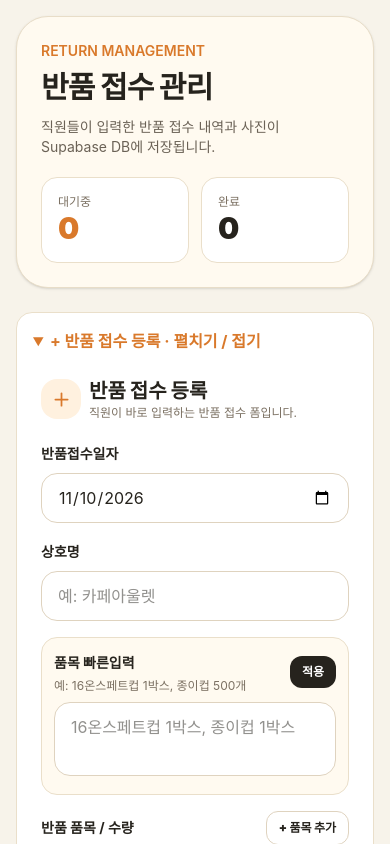
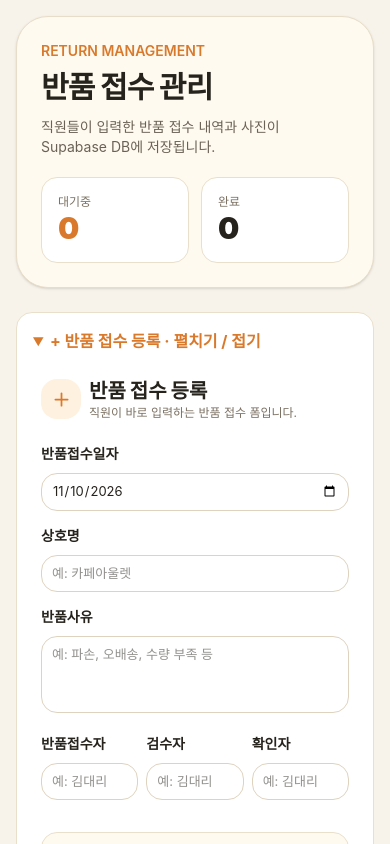
Before and after one commit to smqudgus/return-management, a React (Vite) app: page / in a window 390 px wide. Both pictures are taken after a click on the heading "+ 반품 접수 등록 · 펼치기 / 접기". Shown: the top 844 px of the page. Built offline with nearby package versions, Linux system fonts and the light colour scheme; no server answers; the database is empty.

Commit message:
Use full-width responsive columns for compact return registration form

```diff
--- a/src/App.jsx
+++ b/src/App.jsx
@@ -681,6 +681,14 @@ export default function ReturnManagementApp() {
   return (
     <main className="min-h-screen w-full bg-[#f7f3ea] text-[#26231d] p-4 md:p-8 overflow-x-hidden">
       <style>{`
+        .registration-grid { display: grid; grid-template-columns: minmax(0,1fr); gap: 20px; align-items: start; }
+        .registration-form input:not([type="file"]), .registration-form select { min-width: 0; padding: 8px 10px; font-size: 13px; }
+        .registration-form textarea { padding: 8px 10px; font-size: 13px; }
+        .registration-form label.block { margin-bottom: 12px; }
+        .registration-form label.cursor-pointer { min-height: 110px; }
+        .registration-form .space-y-3 { max-height: 280px; overflow-y: auto; padding-right: 4px; }
+        @media (min-width: 768px) { .registration-grid { grid-template-columns: repeat(2, minmax(0,1fr)); } }
+        @media (min-width: 1100px) { .registration-grid { grid-template-columns: minmax(0,1fr) minmax(0,1.2fr) minmax(0,.85fr); } }
         .return-table { font-size: 12px; line-height: 1.4; }
         .return-table th { padding: 10px 4px; font-size: 12px; font-weight: 600; border-right: 1px solid #e8ddc8; }
         .return-table td { padding: 5px 4px; white-space: nowrap; border-right: 1px solid #eee6d8; }
@@ -736,7 +744,7 @@ export default function ReturnManagementApp() {
             animate={{ opacity: 1, y: 0 }}
             transition={{ delay: 0.05 }}
             onSubmit={addRow}
-            className="mt-4 max-w-2xl rounded-2xl bg-white p-2 h-fit"
+            className="registration-form mt-4 w-full rounded-2xl bg-white p-2 h-fit"
           >
             <div className="flex items-center gap-2 mb-5">
               <div className="w-10 h-10 rounded-2xl bg-[#fff1df] flex items-center justify-center text-[#d9792b]">
@@ -748,6 +756,8 @@ export default function ReturnManagementApp() {
               </div>
             </div>
 
+            <div className="registration-grid">
+              <div className="min-w-0">
             <label className="block mb-4">
               <span className="text-sm font-bold">반품접수일자</span>
               <input
@@ -768,6 +778,49 @@ export default function ReturnManagementApp() {
               />
             </label>
 
+            <label className="block mb-4">
+              <span className="text-sm font-bold">반품사유</span>
+              <textarea
+                value={form.reason}
+                onChange={(e) => setForm({ ...form, reason: e.target.value })}
+                placeholder="예: 파손, 오배송, 수량 부족 등"
+                rows={3}
+                className="mt-2 w-full rounded-2xl border border-[#dfd3bf] px-4 py-3 outline-none focus:border-[#d9792b] resize-none"
+              />
+            </label>
+
+                <div className="grid grid-cols-3 gap-2">
+            <label className="block mb-4">
+              <span className="text-sm font-bold">반품접수자</span>
+              <input
+                value={form.receiver}
+                onChange={(e) => setForm({ ...form, receiver: e.target.value })}
+                placeholder="예: 김대리"
+                className="mt-2 w-full rounded-2xl border border-[#dfd3bf] px-4 py-3 outline-none focus:border-[#d9792b]"
+              />
+            </label>
+            <label className="block mb-4">
+              <span className="text-sm font-bold">검수자</span>
+              <input
+                value={form.inspector}
+                onChange={(e) => setForm({ ...form, inspector: e.target.value })}
+                placeholder="예: 김대리"
+                className="mt-2 w-full rounded-2xl border border-[#dfd3bf] px-4 py-3 outline-none focus:border-[#d9792b]"
+              />
+            </label>
+            <label className="block mb-4">
+              <span className="text-sm font-bold">확인자</span>
+              <input
+                value={form.confirmer}
+                onChange={(e) => setForm({ ...form, confirmer: e.target.value })}
+                placeholder="예: 김대리"
+                className="mt-2 w-full rounded-2xl border border-[#dfd3bf] px-4 py-3 outline-none focus:border-[#d9792b]"
+              />
+            </label>
+
+                </div>
+              </div>
+              <div className="min-w-0">
             <div className="mb-4">
               <div className="mb-4 rounded-2xl border border-[#eadfca] bg-[#fffaf0] p-3">
                 <div className="flex items-center justify-between gap-3 mb-2">
@@ -846,45 +899,8 @@ export default function ReturnManagementApp() {
               </div>
             </div>
 
-            <label className="block mb-4">
-              <span className="text-sm font-bold">반품사유</span>
-              <textarea
-                value={form.reason}
-                onChange={(e) => setForm({ ...form, reason: e.target.value })}
-                placeholder="예: 파손, 오배송, 수량 부족 등"
-                rows={3}
-                className="mt-2 w-full rounded-2xl border border-[#dfd3bf] px-4 py-3 outline-none focus:border-[#d9792b] resize-none"
-              />
-            </label>
-
-            <label className="block mb-4">
-              <span className="text-sm font-bold">반품접수자</span>
-              <input
-                value={form.receiver}
-                onChange={(e) => setForm({ ...form, receiver: e.target.value })}
-                placeholder="예: 김대리"
-                className="mt-2 w-full rounded-2xl border border-[#dfd3bf] px-4 py-3 outline-none focus:border-[#d9792b]"
-              />
-            </label>
-            <label className="block mb-4">
-              <span className="text-sm font-bold">검수자</span>
-              <input
-                value={form.inspector}
-                onChange={(e) => setForm({ ...form, inspector: e.target.value })}
-                placeholder="예: 김대리"
-                className="mt-2 w-full rounded-2xl border border-[#dfd3bf] px-4 py-3 outline-none focus:border-[#d9792b]"
-              />
-            </label>
-            <label className="block mb-4">
-              <span className="text-sm font-bold">확인자</span>
-              <input
-                value={form.confirmer}
-                onChange={(e) => setForm({ ...form, confirmer: e.target.value })}
-                placeholder="예: 김대리"
-                className="mt-2 w-full rounded-2xl border border-[#dfd3bf] px-4 py-3 outline-none focus:border-[#d9792b]"
-              />
-            </label>
-
+              </div>
+              <div className="min-w-0">
             <div className="mb-5">
               <span className="text-sm font-bold">반품사진 업로드</span>
               <label className="mt-2 flex min-h-[130px] cursor-pointer items-center justify-center rounded-3xl border-2 border-dashed border-[#dfd3bf] bg-[#fffaf0] hover:border-[#d9792b] transition">
@@ -914,6 +930,8 @@ export default function ReturnManagementApp() {
             >
               {saving ? "등록 중..." : "반품 접수 등록"}
             </button>
+              </div>
+            </div>
           </motion.form>
           </details>
 
```
